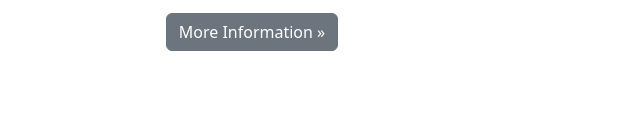
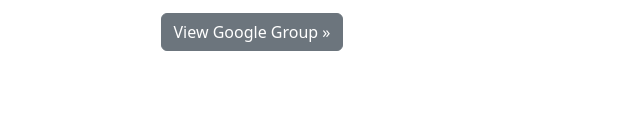
Before and after one commit to andrewferguson/savethefilmhouse-site, a plain HTML site: page index.html in a window 1280 px wide. Shown: the part 837-952 px from the top of the page, 578-1218 px from the left. Drawn offline with nearby package versions, Linux system fonts and the light colour scheme.

Commit message:
Link "Join the campaign" to the Google Group
The "Join the campaign" feature on the website had a button that
didn't link to anywhere. Now that we have a Google Group for
coordinating the efforts of the campaign, we should link to that.

```diff
--- a/index.html
+++ b/index.html
@@ -82,7 +82,7 @@
                         <img src="img/handshake-simple-solid.svg" class="bd-placeholder-img" width="140" height="140" alt="Icon of a handshake" />
                         <h2 class="fw-normal">Join the campaign</h2>
                         <p>Join a group of people fighting for the future of independent cinema in Edinburgh, Aberdeen and Scotland as a whole.</p>
-                        <p><a class="btn btn-secondary" href="#">More Information &raquo;</a></p>
+                        <p><a class="btn btn-secondary" href="https://groups.google.com/g/savethefilmhouse/about" target="_blank">View Google Group &raquo;</a></p>
                     </div>
                     <!-- /.col-lg-4 -->
                     <div class="col-lg-2"></div>
```
